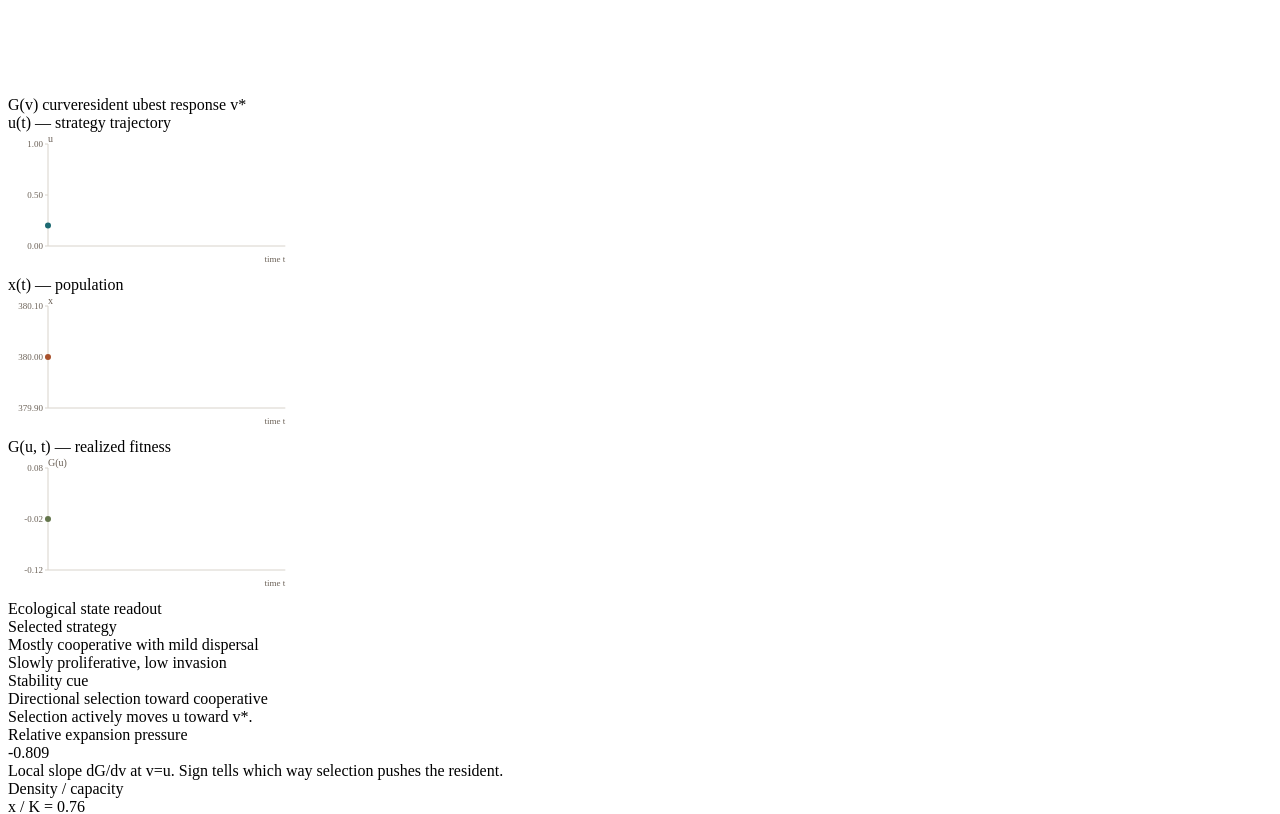
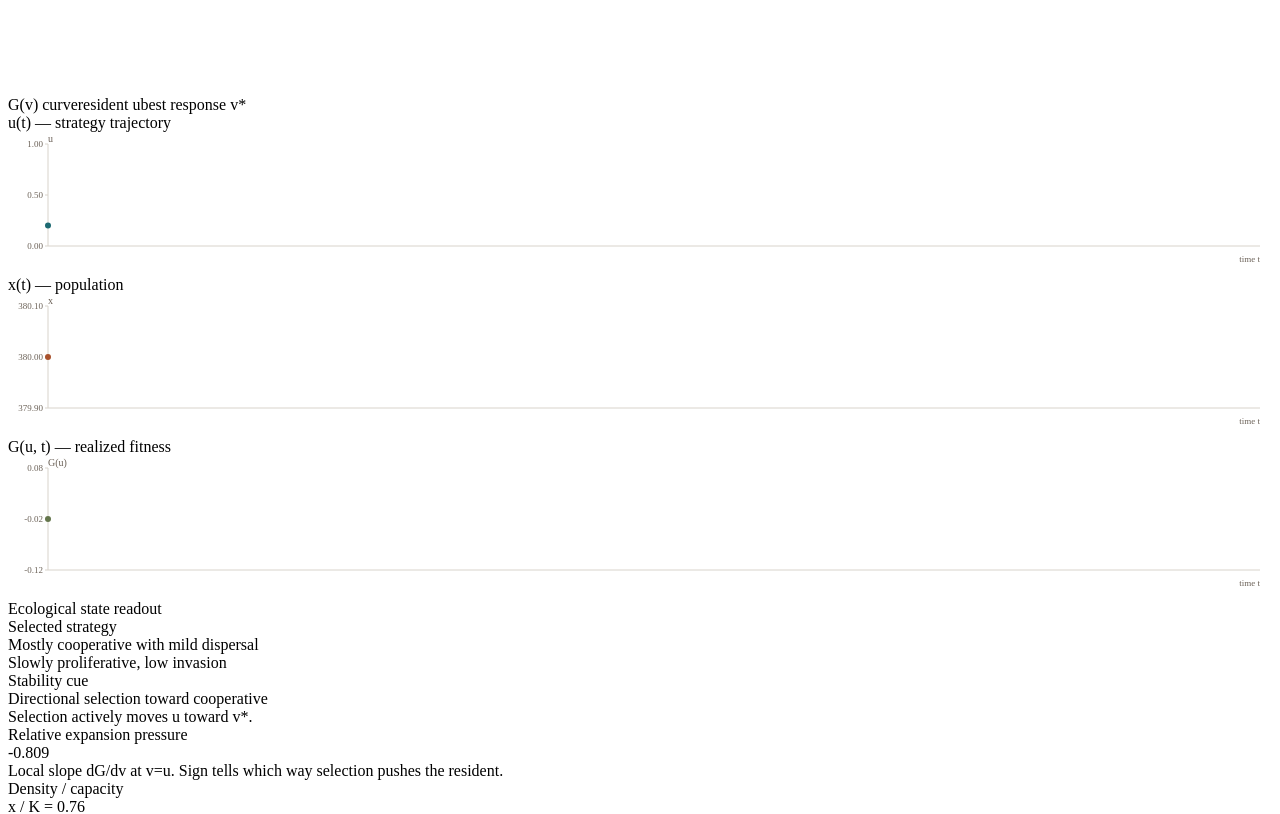
Before and after one commit to cancer-ecology-center/tumor-ecology-models, a React (Vite) app in the folder client/: page /pde in a window 1280 px wide. Shown: the part 1200-2014 px from the top of the page. Built offline with nearby package versions, Linux system fonts and the light colour scheme; a web font is replaced by a local one.

Commit message:
Move notes to right sidebar and keep trajectory charts within their cards
Co-authored-by: Copilot App <223556219+Copilot@users.noreply.github.com>

```diff
--- a/client/src/pages/Simulator.tsx
+++ b/client/src/pages/Simulator.tsx
@@ -262,6 +262,24 @@ function interpolateG(data: { v: number; g: number }[], u: number): number {
     }
   }
   return data[data.length - 1].g;
+}
+
+function FitWidth({ children }: { children: (w: number) => React.ReactNode }) {
+  const ref = useRef<HTMLDivElement | null>(null);
+  const [w, setW] = useState(0);
+  useEffect(() => {
+    const el = ref.current;
+    if (!el) return;
+    const ro = new ResizeObserver(() => setW(Math.floor(el.clientWidth)));
+    ro.observe(el);
+    setW(Math.floor(el.clientWidth));
+    return () => ro.disconnect();
+  }, []);
+  return (
+    <div ref={ref} className="w-full min-w-0 overflow-hidden">
+      {w > 0 && children(w)}
+    </div>
+  );
 }
 
 function TrajectoryPlot({
@@ -682,9 +700,9 @@ export default function Simulator() {
         </div>
       </header>
 
-      <main className="mx-auto max-w-[1400px] px-4 sm:px-6 py-5 grid gap-5 lg:grid-cols-[360px_1fr]">
+      <main className="mx-auto max-w-[1800px] px-4 sm:px-6 py-5 grid gap-5 lg:grid-cols-[320px_minmax(0,1fr)_320px] xl:grid-cols-[340px_minmax(0,1fr)_360px]">
         {/* CONTROLS */}
-        <section className="grid gap-4" aria-label="Simulation controls">
+        <section className="grid gap-4 min-w-0 content-start" aria-label="Simulation controls">
           <Card>
             <CardHeader className="pb-3">
               <CardTitle className="text-base">Preset scenarios</CardTitle>
@@ -982,45 +1000,45 @@ export default function Simulator() {
             </CardContent>
           </Card>
 
-          <div className="grid gap-4 md:grid-cols-3">
+          <div className="grid gap-4 md:grid-cols-3 min-w-0">
             <Card>
               <CardHeader className="pb-2"><CardTitle className="text-sm">u(t) — strategy trajectory</CardTitle></CardHeader>
               <CardContent>
-                <TrajectoryPlot
+                <FitWidth>{(w) => <TrajectoryPlot
                   series={trajU}
-                  width={plotW > 900 ? 360 : Math.max(240, (plotW - 32) / 3)}
+                  width={w}
                   height={140}
                   yLabel="u"
                   yDomain={[0, 1]}
                   color="hsl(var(--chart-1))"
                   testId="plot-u-traj"
-                />
+                />}</FitWidth>
               </CardContent>
             </Card>
             <Card>
               <CardHeader className="pb-2"><CardTitle className="text-sm">x(t) — population</CardTitle></CardHeader>
               <CardContent>
-                <TrajectoryPlot
+                <FitWidth>{(w) => <TrajectoryPlot
                   series={trajX}
-                  width={plotW > 900 ? 360 : Math.max(240, (plotW - 32) / 3)}
+                  width={w}
                   height={140}
                   yLabel="x"
                   color="hsl(var(--chart-2))"
                   testId="plot-x-traj"
-                />
+                />}</FitWidth>
               </CardContent>
             </Card>
             <Card>
               <CardHeader className="pb-2"><CardTitle className="text-sm">G(u, t) — realized fitness</CardTitle></CardHeader>
               <CardContent>
-                <TrajectoryPlot
+                <FitWidth>{(w) => <TrajectoryPlot
                   series={trajG}
-                  width={plotW > 900 ? 360 : Math.max(240, (plotW - 32) / 3)}
+                  width={w}
                   height={140}
                   yLabel="G(u)"
                   color="hsl(var(--chart-3))"
                   testId="plot-g-traj"
-                />
+                />}</FitWidth>
               </CardContent>
             </Card>
           </div>
@@ -1070,6 +1088,10 @@ export default function Simulator() {
             </CardContent>
           </Card>
 
+        </section>
+
+        {/* RIGHT SIDEBAR: notes and references */}
+        <aside className="grid gap-4 min-w-0 content-start" aria-label="Notes and references">
           {/* mapping table */}
           <Card>
             <CardHeader className="pb-3">
@@ -1185,7 +1207,7 @@ export default function Simulator() {
               </a>
             </CardContent>
           </Card>
-        </section>
+        </aside>
       </main>
 
       <footer className="border-t border-border mt-6">
```
